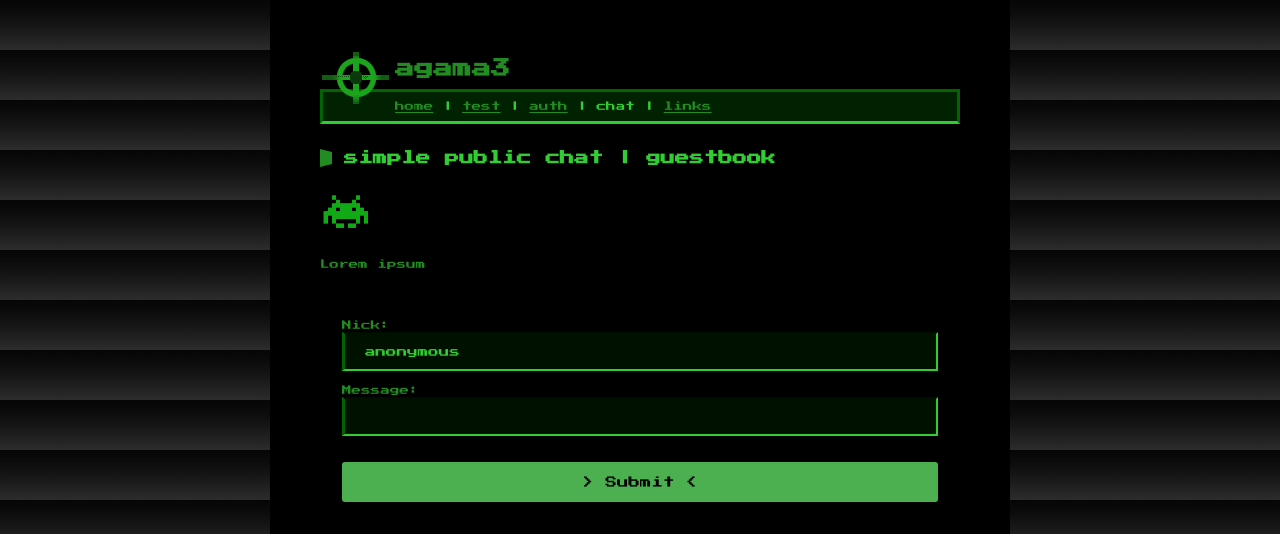
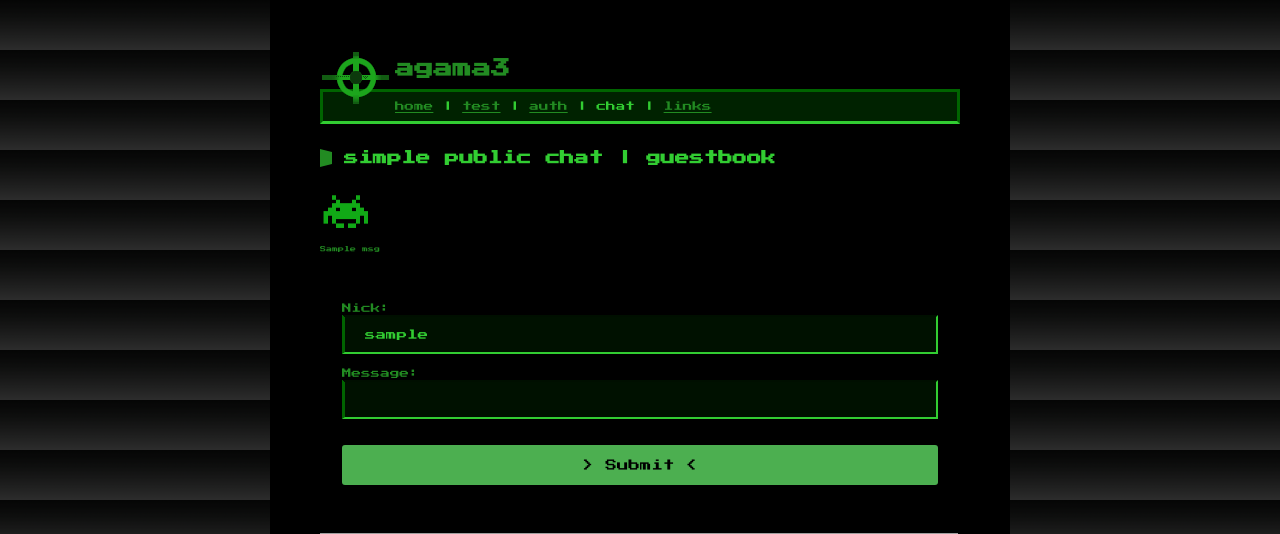
Before and after one commit to octopusengine/flask-api-server, a Flask app: template test3/application/templates/chat.html in a window 1280 px wide. Shown: the top 534 px of the page. Run offline with Flask 2, Linux system fonts and the light colour scheme; the template is opened without the code that fills it: most values are stand-ins (such as "Sample title", 1, 10 or a date in 2020); parts of the project's set-up code (start-up, migrations or seed data) failed here and were passed over; some libraries are stand-ins or nearby versions; grey boxes are pictures that could not be loaded.

Commit message:
Add files via upload

```diff
--- a/test3/application/templates/chat.html
+++ b/test3/application/templates/chat.html
@@ -7,20 +7,26 @@
 <br />
 
 <img src="{{url_for('static', filename='si.png')}}" align="middle" />
-<br /><br /><br />
-Lorem ipsum<br /><br /><br />
+<br /><br />
+<div class="small">
+{% for msg in msg_list %}
+{{ msg }}<br />
+{% endfor %}
+</div>
+
+<br /><br />
 
 <div class="pad22">
 <form method="POST">
   <label for="fname">Nick:</label><br />
-  <input type="text" name="nick" value="anonymous"><br /><br />
+  <input type="text" name="nick" value="{{ form_nick }}"><br /><br />
   <label for="lname">Message:</label><br />
   <input type="text" name="msg" value=" "><br /><br /><br />
   <input type="submit" value="> Submit <">
 </form>
 </div>
 
-<br /><br /><br />
+<br /><br />
 <img src="{{url_for('static', filename='bg_cyber.png')}}" width="638"/>
 <br />
 
--- a/test3/application/templates/links.html
+++ b/test3/application/templates/links.html
@@ -2,7 +2,7 @@
 
 {% block content %}
 
-<div class="menu"><a href="./">home</a> | <a href="./test">test</a> | <a href="./page3">page3</a> | <a href="./chat">chat</a> | links </div>
+<div class="menu"><a href="./">home</a> | <a href="./test">test</a> | <a href="./auth">auth</a> | <a href="./chat">chat</a> | links </div>
 <br />
 <h2>links.onion</h2>
 
```
